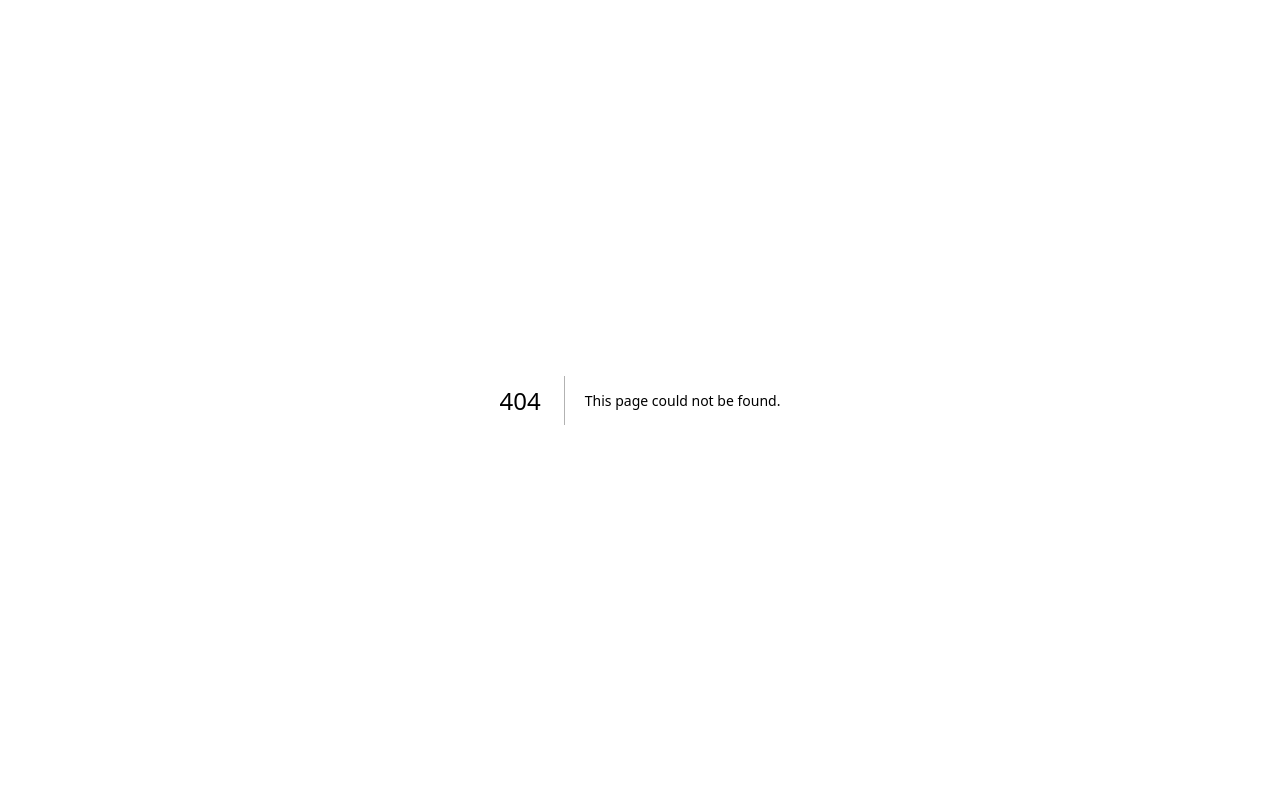
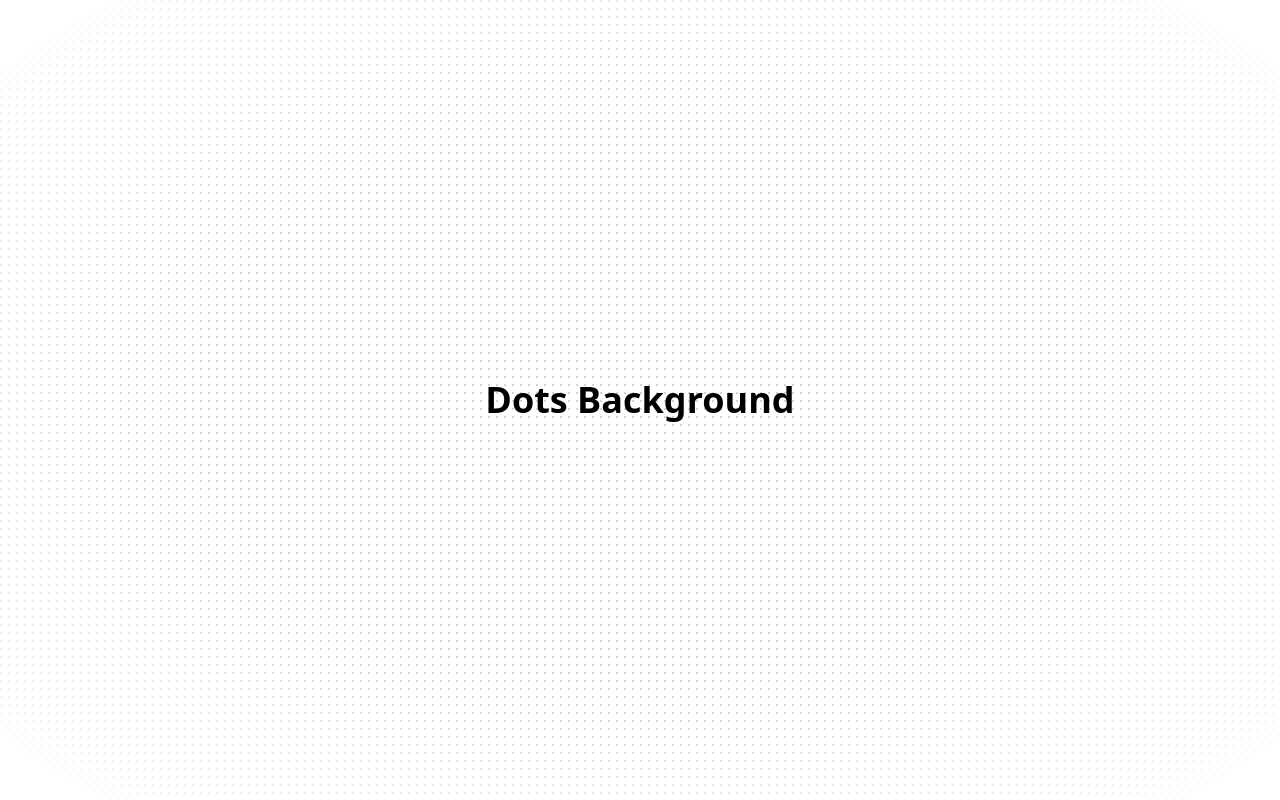
Before and after one commit to anishpawaskar/motion-components, a Next.js app: page /backgrounds in a window 1280 px wide. Before the commit this address had no page. Built offline with nearby package versions, Linux system fonts and the light colour scheme.

Commit message:
feat: create dots background

```diff
--- /dev/null
+++ b/src/app/backgrounds/page.tsx
@@ -0,0 +1,12 @@
+import { DotsBackground } from '@/components/(backgrounds)/dots';
+import React from 'react';
+
+const Backgrounds = () => {
+    return (
+        <div className="min-h-screen">
+            <DotsBackground />
+        </div>
+    );
+};
+
+export default Backgrounds;
--- /dev/null
+++ b/src/components/(backgrounds)/dots.tsx
@@ -0,0 +1,18 @@
+import React from 'react';
+import { ScreenWrapper } from '../common/screen-wrapper';
+import { cn } from '@/lib/utils';
+
+export const DotsBackground = () => {
+    return (
+        <ScreenWrapper>
+            <div
+                className={cn(
+                    'flex size-full items-center justify-center',
+                    'bg-[radial-gradient(circle_at_1px_1px,var(--color-neutral-300)_1px,transparent_1px)] mask-radial-from-50% bg-size-[8px_8px]'
+                )}
+            >
+                <h1 className="text-4xl font-semibold">Dots Background</h1>
+            </div>
+        </ScreenWrapper>
+    );
+};
```
